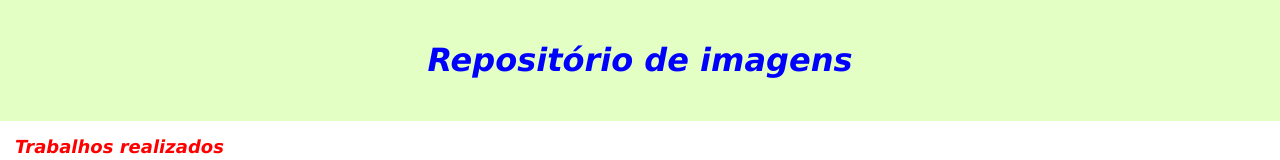
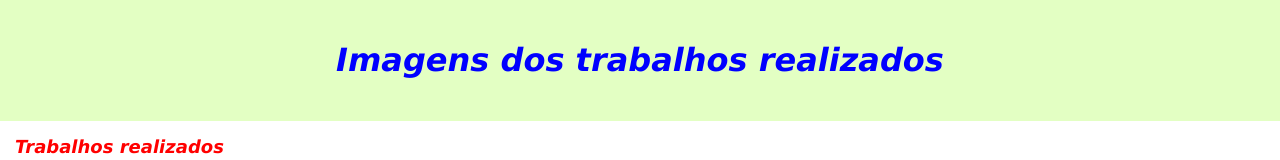
Before and after one commit to projetoappmanha/landingpage, a plain HTML site: page index.html in a window 1280 px wide. Shown: the top 160 px of the page. Drawn offline with Linux system fonts and the light colour scheme.

Commit message:
Update index.html

```diff
--- a/index.html
+++ b/index.html
@@ -11,7 +11,7 @@
 </head>
 <body>
 <header class="topocabecalho">
-<h1> Repositório de imagens</h1>
+<h1> Imagens dos trabalhos realizados</h1>
 </header>
 
 <section>
```
